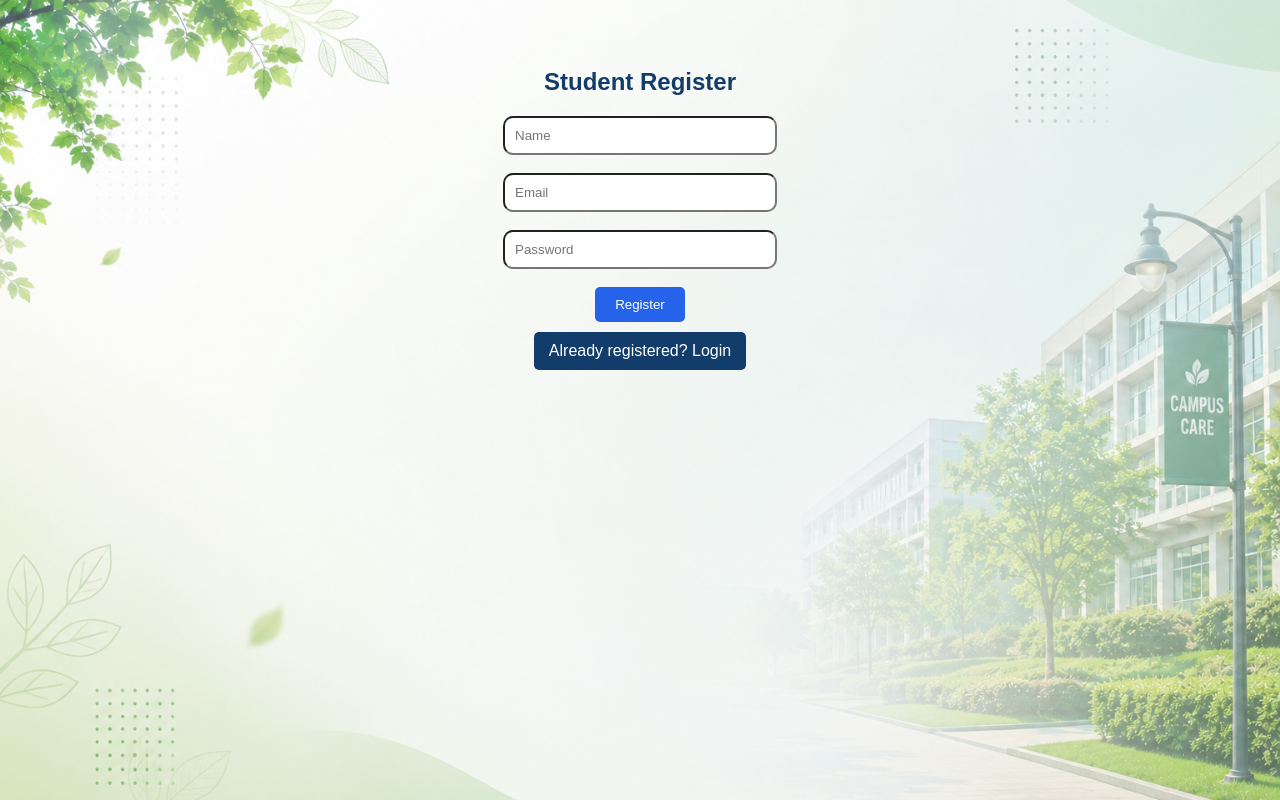
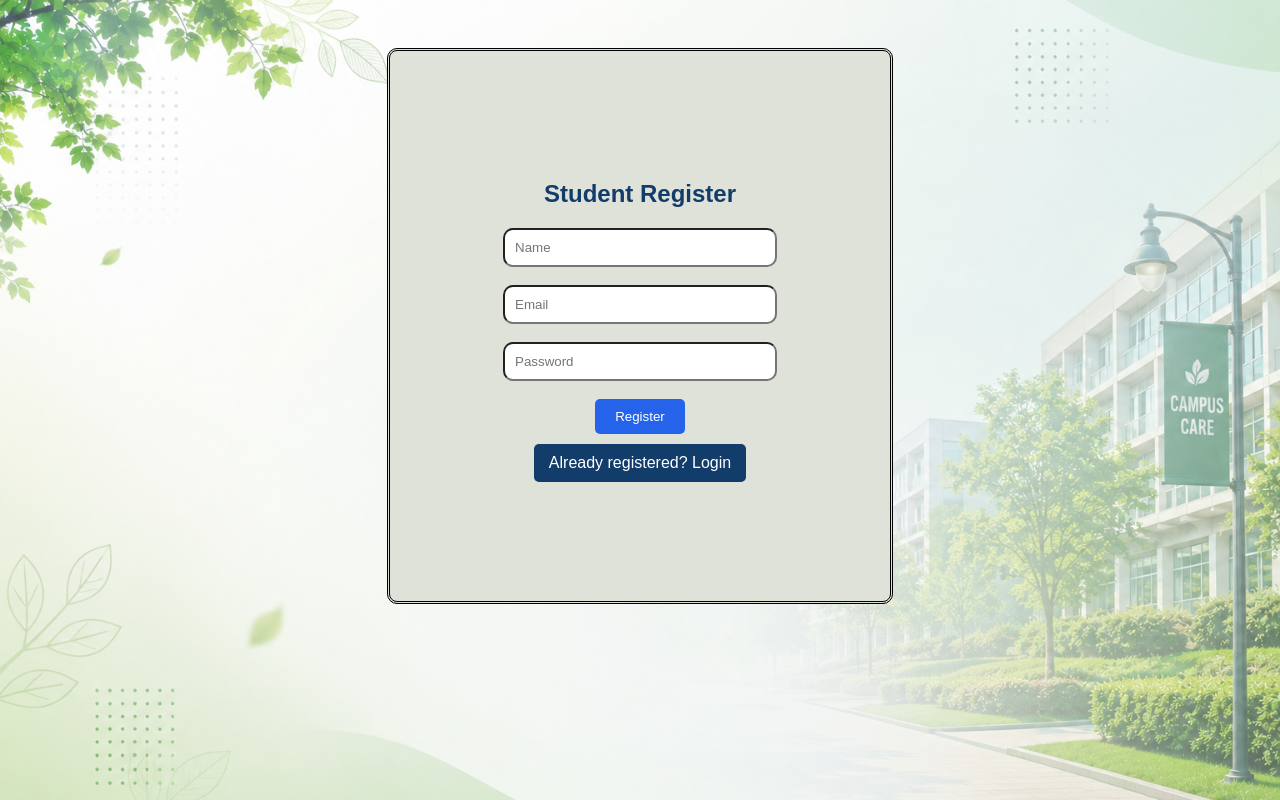
Before and after one commit to Jeba-Araji/NovaGrid, a Python web app: template template/register.html in a window 1280 px wide. Run offline with Jinja, Linux system fonts and the light colour scheme; the template is opened without the code that fills it, so the values that code supplies are empty.

Commit message:
update css

```diff
--- a/static/style.css
+++ b/static/style.css
@@ -70,6 +70,9 @@ H1{
     width:500px;
     justify-content: center;
     justify-self: center;
-    background-color:rgb(216, 235, 183);
+    background-color:rgb(222, 226, 216);
     border-radius: 10px;
+    border-style:double;
+    align-content: center;
+    align-self: center;
 }
--- a/template/login.html
+++ b/template/login.html
@@ -9,6 +9,7 @@
 <body>
     </head>
 <body>
+    <div class="care">
     <h2>Student Login</h2>
 
 <form method="POST">
@@ -18,6 +19,8 @@
            placeholder="Password" required><br><br>
 
     <a href="/template/dashboard.html" >Login</a>
+    </form>
+    </div>
 </form>
 </body>
 </html>
--- a/template/register.html
+++ b/template/register.html
@@ -7,6 +7,7 @@
     <link rel="stylesheet" href="/static/style.css">
 </head>
 <body>
+    <div class="care">
     <h2>Student Register</h2>
 
 <form method="POST">
@@ -21,5 +22,6 @@
 </form>
 
 <a href="/template/login.html">Already registered? Login</a>
+    </div>
 </body>
 </html>
```
